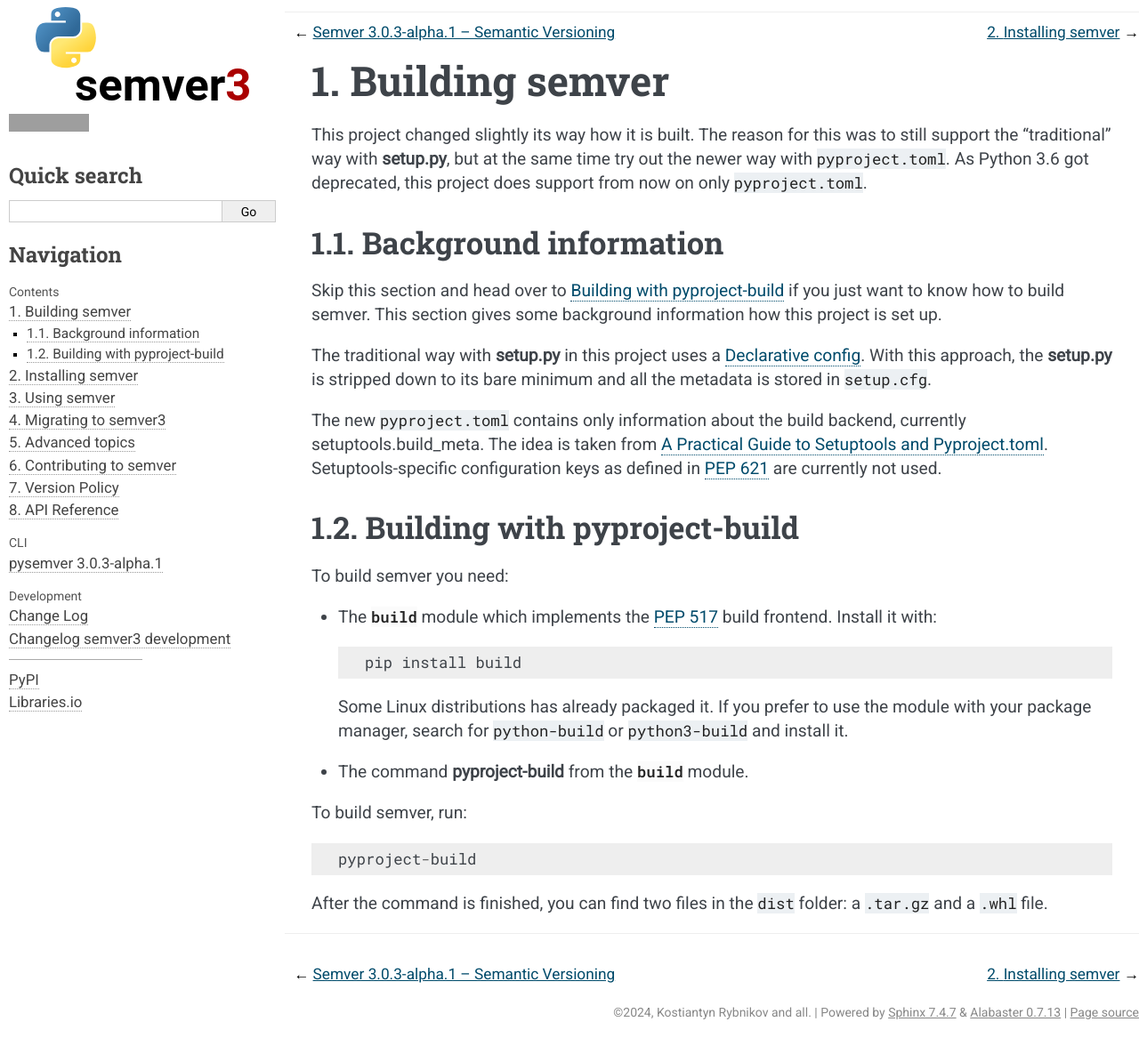
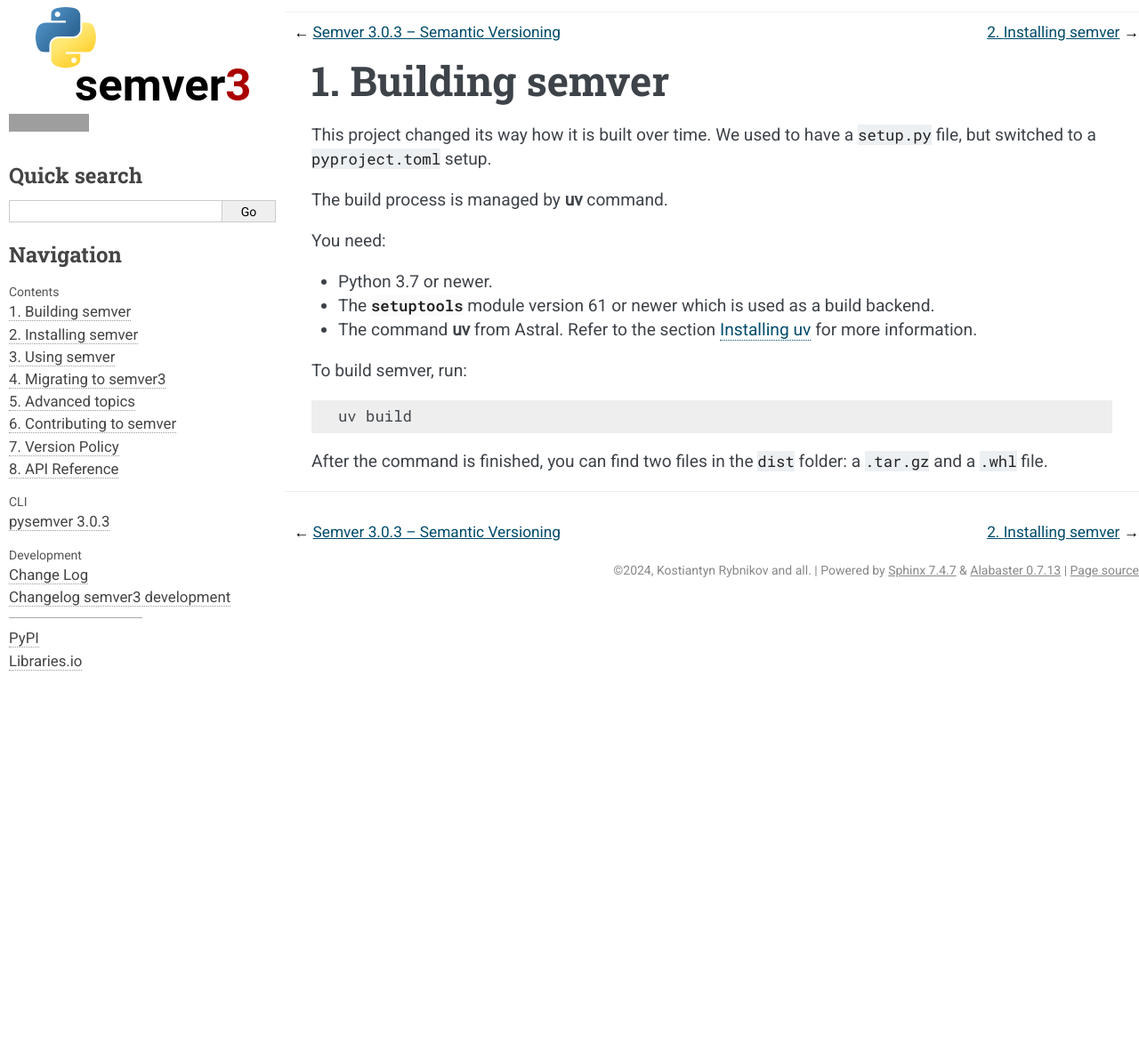
Before and after one commit to python-semver/python-semver, a Sphinx documentation site: the page built from docs/build-semver.rst, in a window 1280 px wide and 1176 px high. Shown: the whole window at 89% size. Built offline with Sphinx 7.4.7, drawn with Linux system fonts in a browser that asks for light colours; grey boxes are pictures that could not be loaded.

Commit message:
Change version to 3.0.3
* Allow uvx to be executed by tox
* Adjust building semver section
* Rework release procedure with uv
* Add restview to `pyproject.toml`
* Mention PEP 639 in `pyproject.toml`
* Update Changelog
* Extend `.readthedocs.yaml` with jobs

```diff
--- a/changelog.d/pr436.doc.rst
+++ /dev/null
@@ -1,3 +0,0 @@
-Move search box more at the top. This makes it easier for
-users as if the TOC is long, the search box isn't visible
-anymore.
--- a/docs/build-semver.rst
+++ b/docs/build-semver.rst
@@ -7,58 +7,27 @@ Building semver
    :description lang=en:
       Building semver
 
-.. _PEP 517: https://www.python.org/dev/peps/pep-0517/
-.. _PEP 621: https://www.python.org/dev/peps/pep-0621/
-.. _A Practical Guide to Setuptools and Pyproject.toml: https://godatadriven.com/blog/a-practical-guide-to-setuptools-and-pyproject-toml/
-.. _Declarative config: https://setuptools.rtfd.io/en/latest/userguide/declarative_config.html
+.. _Installing uv: https://docs.astral.sh/uv/getting-started/installation/
 
 
-This project changed slightly its way how it is built. The reason for this
-was to still support the "traditional" way with :command:`setup.py`,
-but at the same time try out the newer way with :file:`pyproject.toml`.
-As Python 3.6 got deprecated, this project does support from now on only
-:file:`pyproject.toml`.
+This project changed its way how it is built over time. We used to have
+a :file:`setup.py` file, but switched to a :file:`pyproject.toml` setup.
 
+The build process is managed by :command:`uv` command.
 
-Background information
-----------------------
+You need:
 
-Skip this section and head over to :ref:`build-pyproject-build` if you just
-want to know how to build semver.
-This section gives some background information how this project is set up.
+* Python 3.7 or newer.
 
-The traditional way with :command:`setup.py` in this project uses a
-`Declarative config`_. With this approach, the :command:`setup.py` is
-stripped down to its bare minimum and all the metadata is stored in
-:file:`setup.cfg`.
+* The :mod:`setuptools` module version 61 or newer which is used as
+  a build backend.
 
-The new :file:`pyproject.toml` contains only information about the build backend, currently setuptools.build_meta. The idea is taken from
-`A Practical Guide to Setuptools and Pyproject.toml`_.
-Setuptools-specific configuration keys as defined in `PEP 621`_ are currently
-not used.
+* The command :command:`uv` from Astral. Refer to the section
+  `Installing uv`_  for more information.
 
-
-.. _build-pyproject-build:
-
-Building with pyproject-build
------------------------------
-
-To build semver you need:
-
-* The :mod:`build` module which implements the `PEP 517`_ build
-  frontend.
-  Install it with::
-
-        pip install build
-
-  Some Linux distributions has already packaged it. If you prefer
-  to use the module with your package manager, search for
-  :file:`python-build` or :file:`python3-build` and install it.
-
-* The command :command:`pyproject-build` from the :mod:`build` module.
 
 To build semver, run::
 
-    pyproject-build
+    uv build
 
 After the command is finished, you can find two files in the :file:`dist` folder: a ``.tar.gz`` and a ``.whl`` file.
--- a/docs/usage/semver-version.rst
+++ b/docs/usage/semver-version.rst
@@ -4,4 +4,4 @@ Getting the Version of semver
 To know the version of semver itself, use the following construct::
 
    >>> semver.__version__
-   '3.0.3-alpha.1'
+   '3.0.3'
--- a/pyproject.toml
+++ b/pyproject.toml
@@ -7,7 +7,6 @@
 
 [build-system]
 requires = [
-  # sync with setup.py until we discard non-pep-517/518
   "setuptools>=61",
   # "setuptools-scm>=8",
 ]
@@ -19,6 +18,8 @@ requires-python = ">=3.7"
 name = "semver"
 description = "Python helper for Semantic Versioning (https://semver.org)"
 readme = "README.rst"
+# PEP 639
+# licence = "BSD-2-Clause"
 # readme.content-type = "text/x-rst"
 license = { file = "LICENSE.txt" }
 authors = [
@@ -34,7 +35,7 @@ classifiers = [
     "Environment :: Web Environment",
     "Intended Audience :: Developers",
     "Development Status :: 5 - Production/Stable",
-    "License :: OSI Approved :: BSD License",
+    # "License :: OSI Approved :: BSD License",
     "Operating System :: OS Independent",
     "Programming Language :: Python :: 3",
     "Programming Language :: Python :: 3.7",
@@ -92,6 +93,7 @@ docs = [
   "sphinx",  # ==7.0.1
   "sphinx-argparse",  # ==0.4.0
   "sphinx-autodoc-typehints",  # ==1.24.0
+  "restview",
 ]
 devel = [
   {include-group = "typing"},
--- a/src/semver/__about__.py
+++ b/src/semver/__about__.py
@@ -16,7 +16,7 @@ of the semver specifictation, author, maintainers, and description.
 """
 
 #: Semver version
-__version__ = "3.0.3-alpha.1"
+__version__ = "3.0.3"
 
 #: Original semver author
 __author__ = "Kostiantyn Rybnikov"
```
Also changed, not shown: CHANGELOG.rst (+86 -1 lines), changelog.d/pr435.doc.rst (deleted, +0 -7 lines), changelog.d/pr447.internal.rst (deleted, +0 -15 lines), release-procedure.md (+76 -54 lines), .readthedocs.yaml, 2 other files.
